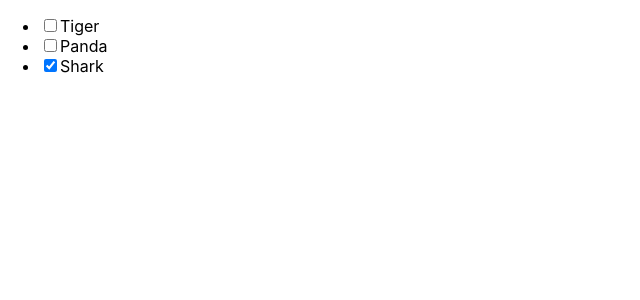
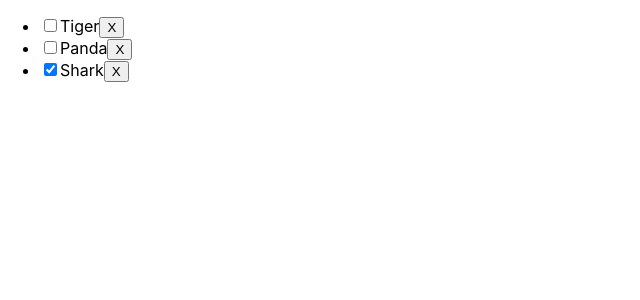
Before and after one commit to GregPhi/tuto-react-redux, a React (Create React App) app in the folder redux-tuto/: page / in a window 1280 px wide. Shown: the top 300 px of the page, without its empty margins (0-640 px from the left). Built offline with nearby package versions, Linux system fonts and the light colour scheme.

Commit message:
fix: add how delete an animal

```diff
--- a/redux-tuto/src/components/AnimalList.jsx
+++ b/redux-tuto/src/components/AnimalList.jsx
@@ -2,20 +2,21 @@ import React, {useCallback} from 'react';
 import {useSelector, useDispatch} from 'react-redux';
 //import {connect} from 'react-redux';
 import {animalsSelector} from '../store/animalSelectors'
-import {toggleAnimalAction} from '../store/animalActions'
+import {toggleAnimalAction, deleteAnimalAction} from '../store/animalActions'
 
-function AnimalItem({animal, onToggle}){
+function AnimalItem({animal, onToggle, onDelete}){
   return <li>
     <label>
       <input type="checkbox" checked={animal.favorite} onChange={() => onToggle(animal)}/>
       {animal.name}
+      <button onClick={ () => onDelete(animal)}>X</button>
     </label>
   </li>
 }
 
-export function AnimalList({animals, onToggle}){
+export function AnimalList({animals, onToggle, onDelete, onAdd}){
   return <ul>
-    {animals.map(animal => <AnimalItem animal={animal} onToggle={onToggle} key={animal.animalId}/>)}
+    {animals.map(animal => <AnimalItem animal={animal} onToggle={onToggle} onDelete={onDelete} key={animal.animalId}/>)}
   </ul>
 }
 
@@ -25,7 +26,8 @@ export function AnimalListStore(){
   const animals = useSelector(animalsSelector)
   const dispatch = useDispatch()
   const onToggle = useCallback( animal => {dispatch(toggleAnimalAction(animal))}, [])
-  return <AnimalList animals={animals} onToggle={onToggle} />
+  const onDelete = useCallback( animal => {dispatch(deleteAnimalAction(animal))}, [])
+  return <AnimalList animals={animals} onToggle={onToggle} onDelete={onDelete} />
 }
 
 /**
```
